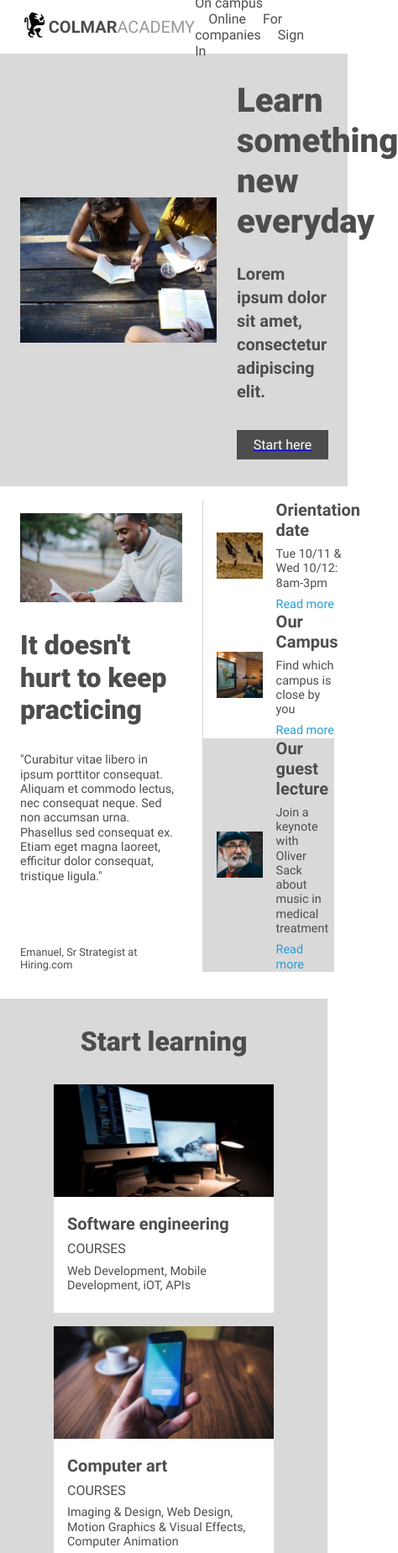
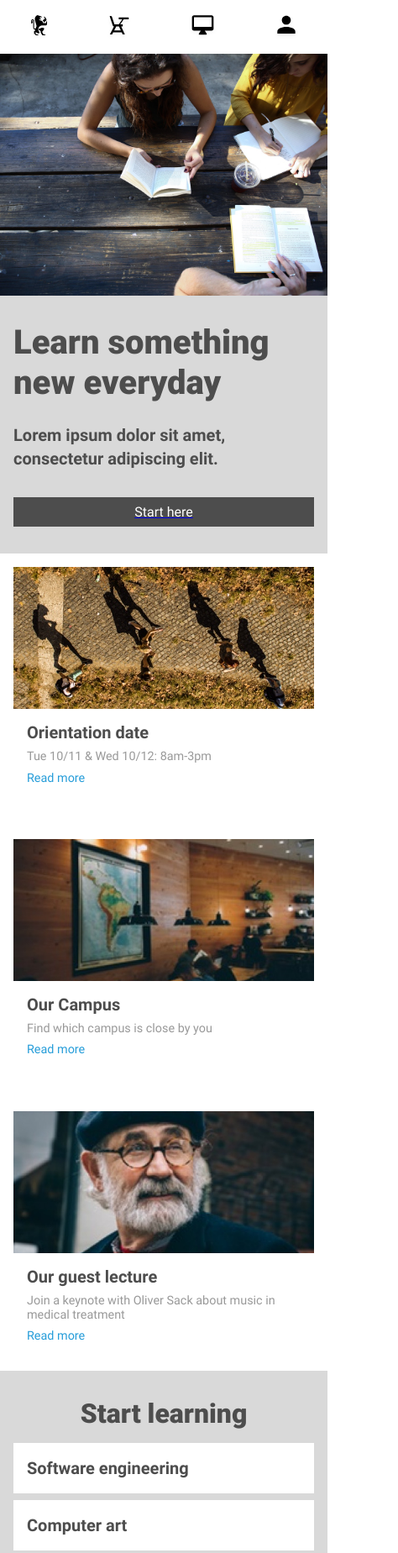
Before and after one commit to eddy-wa/colmar, a plain HTML site: page index.html in a window 390 px wide. Shown: the top 1849 px of the page at 84% size, 474 px wide, since content can reach past the window. Drawn offline with Linux system fonts and the light colour scheme.

Commit message:
Complete wireframe mockup.

```diff
--- a/index.html
+++ b/index.html
@@ -12,25 +12,32 @@
 
     <header>
 
-      <img src="./resources/images/ic-logo.svg">
+      <img src="./resources/images/ic-logo.svg" alt="Logo">
       <span class="heavy">Colmar</span><span class="light">Academy</span>
 
-      <nav>
+      <nav class="desktop">
         <a href="#">On campus</a>
         <a href="#">Online</a>
         <a href="#">For companies</a>
         <a href="#">Sign In</a>
       </nav>
 
+      <nav class="mobile">
+        <img src="./resources/images/ic-logo.svg" alt="Logo">
+        <a href="#"><img src="./resources/images/ic-on-campus.svg" alt="Logo"></a>
+        <a href="#"><img src="./resources/images/ic-online.svg" alt="Logo"></a>
+        <a href="#"><img src="./resources/images/ic-login.svg" alt="Logo"></a>
+      </nav>
+
     </header>
 
     <main>
 
-      <div id="attract">
+      <section id="attract">
 
         <div class="attract container">
 
-          <img src="./resources/images/banner.jpg">
+          <img src="./resources/images/banner.jpg" alt="Students studying">
           <div class="attract-cta">
             <h2>Learn something new everyday</h2>
             <span>Lorem ipsum dolor sit amet, consectetur adipiscing elit.</span>
@@ -42,158 +49,173 @@
           </div>
 
         </div>
-      </div>
+      </section>
 
-      <div id="overview">
+      <section id="overview">
 
         <div class="articles container">
 
           <!-- the main story in this section -->
-          <div class="major article">
-            <img src="./resources/images/information-main.jpg">
+          <article class="major">
+            <img src="./resources/images/information-main.jpg" alt="Main Article Photo">
             <h1>It doesn't hurt to keep practicing</h1>
             <p>"Curabitur vitae libero in ipsum porttitor consequat. Aliquam et commodo lectus, nec consequat neque. Sed non accumsan urna. Phasellus sed consequat ex. Etiam eget magna laoreet, efficitur dolor consequat, tristique ligula."</p>
             <span>Emanuel, Sr Strategist at Hiring.com</span>
-          </div>
+          </article>
 
           <!-- the minor articles in this section -->
           <div class="minor-articles">
 
-            <div class="minor article">
-              <img src="./resources/images/information-orientation.jpg">
+            <article class="minor">
+              <img src="./resources/images/information-orientation.jpg" class="desktop" alt="Orientation Photo">
+              <img src="./resources/images/information-orientation-mobile.jpg" class="mobile" alt="Orientation Photo">
               <div class="details">
                 <h3>Orientation date</h3>
                 <p>Tue 10/11 & Wed 10/12: 8am-3pm</p>
                 <a href="#">Read more</a>
               </div>
-            </div>
+            </article>
 
-            <div class="minor article">
-              <img src="./resources/images/information-campus.jpg">
+            <article class="minor">
+              <img src="./resources/images/information-campus.jpg" class="desktop" alt="Campus Photo">
+              <img src="./resources/images/information-campus-mobile.jpg" class="mobile" alt="Campus Photo">
               <div class="details">
                 <h3>Our Campus</h3>
                 <p>Find which campus is close by you</p>
                 <a href="#">Read more</a>
               </div>
-            </div>
+            </article>
 
-            <div class="minor article">
-              <img src="./resources/images/information-guest-lecture.jpg">
+            <article class="minor">
+              <img src="./resources/images/information-guest-lecture.jpg" class="desktop" alt="Guest Photo">
+              <img src="./resources/images/information-guest-lecture-mobile.jpg" class="mobile" alt="Guest Photo">
               <div class="details">
                 <h3>Our guest lecture</h3>
                 <p>Join a keynote with Oliver Sack about music in medical treatment</p>
                 <a href="#">Read more</a>
               </div>
-            </div>
+            </article>
 
           </div>
         </div>
-      </div>
+      </section>
       <!-- end of overview section -->
 
-      <div id="subjects">
+      <section id="subjects">
 
         <h1>Start learning</h1>
 
         <div class="subjects container">
 
+          <a href="#">
             <div class="subject">
-            <img src="./resources/images/course-software.jpg">
+              <img src="./resources/images/course-software.jpg" alt="Software Courses">
               <div class="subject-text">
                 <h3>Software engineering</h3>
                 <h4>Courses</h4>
                 <p>Web Development, Mobile Development, iOT, APIs</p>
               </div>
             </div>
+          </a>
 
+          <a href="#">
             <div class="subject">
-            <img src="./resources/images/course-computer-art.jpg">
+              <img src="./resources/images/course-computer-art.jpg" alt="Computer Art Courses">
               <div class="subject-text">
                 <h3>Computer art</h3>
                 <h4>Courses</h4>
                 <p>Imaging & Design, Web Design, Motion Graphics & Visual Effects, Computer Animation</p>
               </div>
             </div>
+          </a>
 
+          <a href="#">
             <div class="subject">
-            <img src="./resources/images/course-design.jpg">
+              <img src="./resources/images/course-design.jpg" alt="Design Courses">
               <div class="subject-text">
                 <h3>Design</h3>
                 <h4>Courses</h4>
                 <p>User Experience Design, User Research, Visual Design</p>
               </div>
             </div>
+          </a>
 
+          <a href="#">
             <div class="subject">
-            <img src="./resources/images/course-data.jpg">
+              <img src="./resources/images/course-data.jpg" alt="Data Courses">
               <div class="subject-text">
                 <h3>Data</h3>
                 <h4>Courses</h4>
                 <p>Data Science, Big Data, SQL, Data Visualization</p>
               </div>
             </div>
+          </a>
 
+          <a href="#">
             <div class="subject">
-            <img src="./resources/images/course-business.jpg">
+              <img src="./resources/images/course-business.jpg" alt="Business Courses">
               <div class="subject-text">
                 <h3>Business</h3>
                 <h4>Courses</h4>
                 <p>Product Development, Business Development, Startup</p>
               </div>
             </div>
+          </a>
 
+          <a href="#">
             <div class="subject">
-            <img src="./resources/images/course-marketing.jpg">
+              <img src="./resources/images/course-marketing.jpg" alt="Marketing Courses">
               <div class="subject-text">
                 <h3>Marketing</h3>
                 <h4>Courses</h4>
                 <p>Analytics, Content Marketing, Mobile Marketing</p>
               </div>
             </div>
+          </a>
 
         </div>
 
-      </div>
+      </section>
 
-      <div id="thesis">
+      <section id="thesis">
 
         <h1>Thesis exhibit</h1>
 
         <div class="articles container">
 
           <!-- the main story in this section -->
-          <div class="major article">
+          <article class="major">
             <video src="./resources/videos/thesis.mp4" controls>
               Your browser does not support this video.
             </video>
             <h3>Reimagine urban</h3>
             <p>"Curabitur vitae libero in ipsum porttitor consequat. Aliquam et commodo lectus, nec consequat neque. Sed non accumsan urna. Phasellus sed consequat ex. Etiam eget magna laoreet, efficitur dolor consequat, tristique ligula."
-          </div>
+          </article>
 
           <!-- the minor articles in this section -->
           <div class="minor-articles">
 
-            <div class="minor article">
-              <img src="./resources/images/thesis-fisma.jpg">
+            <article class="minor">
+              <img src="./resources/images/thesis-fisma.jpg" alt="Article Photo">
               <div class="details">
                 <h3>Fisma: Design and Prototype</h3>
                 <p>Designer showcase of new prototype product</p>
               </div>
-            </div>
+            </article>
 
-            <div class="minor article">
-              <img src="./resources/images/thesis-now-and-then.jpg">
+            <article class="minor">
+              <img src="./resources/images/thesis-now-and-then.jpg" alt="Article Photo">
               <div class="details">
                 <h3>Now and then</h3>
                 <p>Research study about New York</p>
               </div>
-            </div>
+            </article>
 
           </div>
 
         </div>
 
-      </div>
+      </section>
 
     </main>
 
--- a/resources/css/styles.css
+++ b/resources/css/styles.css
@@ -1,3 +1,5 @@
+/* Universal Styling */
+
 html {
   font-size: 16px;
 }
@@ -28,12 +30,26 @@ h3 {
 }
 
 h4 {
-    text-transform: uppercase;
-    padding: 0.5rem 0;
+  text-transform: uppercase;
+  padding: 0.5rem 0;
+  color: hsla(0,0%,60%,1);
 }
 
 p {
   font-size: .9rem;
+  color: hsla(0,0%,60%,1);
+}
+
+.mobile {
+  display: none;
+}
+
+.container {
+  display: flex;
+  max-width: 1200px;
+  justify-content: flex-start;
+  align-items: stretch;
+  margin: 0 auto;
 }
 
 /* Header Section */
@@ -81,16 +97,49 @@ header span.light {
   color: hsla(0,0%,60%,1)
 }
 
-.container {
-  display: flex;
-  justify-content: flex-start;
-  align-items: stretch;
+@media only screen and (max-width:720px) {
+
+  header {
+    padding: 0;
+  }
+
+  header img, header span {
+    display: none;
+  }
+
+  nav.desktop {
+    display: none;
+  }
+
+  nav.mobile {
+    width: 100%;
+    display: flex;
+    align-items: center;
+    justify-content: space-around;
+    margin: 0;
+  }
+
+  nav.mobile a{
+    margin: 0;
+    height: 2rem;
+  }
+
+  nav.mobile img {
+    display: inline-block;
+    margin: auto 0;
+    height: 2rem;
+    width: auto;
+  }
+
 }
 
 /* Attract Section */
 
+#attract {
+  background-color: hsla(0,0%,85%,1);
+}
+
 .attract.container {
-  background-color: hsla(0,0%,85%,1);
   padding: 2rem 0 2rem 1.5rem;
   width: 100%;
   align-items: center;
@@ -123,6 +172,27 @@ header span.light {
   color:white;
 }
 
+@media only screen and (max-width:720px) {
+
+  .attract.container {
+    flex-direction: column;
+    padding: 0;
+  }
+
+  .attract.container img {
+    width: 100%;
+  }
+
+  .attract-cta {
+    box-sizing: border-box;
+    width: 100%;
+    padding: 2rem 1rem;
+    display: inline-flex;
+    flex-direction: column;
+  }
+
+}
+
 /* Overview Section */
 
 .articles.container {
@@ -132,7 +202,7 @@ header span.light {
   height: 100%;
 }
 
-.major.article {
+article.major {
   box-sizing: border-box;  height: auto;
   width: 60%;
   padding: 1rem 1rem 0 1rem;
@@ -142,12 +212,12 @@ header span.light {
   justify-content: flex-start;
 }
 
-.major.article img {
+article.major img {
   width: 100%;
   height: auto;
 }
 
-.major.article span {
+article.major span {
   display: block;
   font-size: .8rem;
   margin-top: auto;
@@ -162,40 +232,89 @@ header span.light {
 
 }
 
-#overview .minor.article:last-child {
+#overview article.minor:last-child {
   background-color: hsla(0,0%,85%,1);
 }
 
-.minor.article {
+article.minor {
   display: flex;
   flex-direction: row;
   align-items: center;
 }
 
-.minor.article img {
+article.minor img {
   width: 35%;
   height: auto;
   padding: 1rem;
 }
 
-.minor.article .details {
+article.minor .details {
+  box-sizing: border-box;
+  width: 65%;
   display: flex;
   flex-direction: column;
   align-items: flex-start;
   justify-content: center;
-  padding-right: 2rem;
+  padding: 1rem 2rem 1rem 0;
 }
 
-.minor.article p {
+article.minor p {
   margin: .5rem 0;
   font-size: .9rem;
 }
 
-.minor.article a {
+article.minor a {
   font-size: .9rem;
   color: hsla(200,70%,50%,1);
   text-decoration: none;
 }
+
+@media only screen and (max-width:720px) {
+
+  #overview .articles.container {
+    padding: 0;
+  }
+
+  #overview article.major {
+    display: none;
+  }
+
+  #overview .minor-articles {
+    width: 100%;
+    padding: 0;
+    border: 0;
+  }
+
+  #overview article.minor {
+    flex-direction: column;
+    align-items: flex-start;
+    padding: 1rem 1rem 2rem 1rem;
+  }
+
+  #overview article.minor img.desktop {
+    display: none;
+  }
+
+  #overview article.minor img.mobile {
+    display: block;
+    box-sizing: border-box;
+    width: 100%;
+    padding: 0;
+  }
+
+  #overview article.minor .details {
+    box-sizing: border-box;
+    width: 100%;
+    padding: 1rem;
+  }
+
+  #overview article.minor:last-child {
+    background-color: hsla(0,0%,100%,1);
+    padding-bottom: 1rem;
+  }
+}
+
+/* Subjects Section */
 
 #subjects {
   background-color: hsla(0,0%,85%,1);
@@ -212,10 +331,16 @@ header span.light {
   justify-content: center;
 }
 
+#subjects a {
+  text-decoration: none;
+  background-color: white;
+  padding-bottom: 1.5rem;
+  margin: 0 1rem 1rem 1rem;
+  line-height: 1.4;
+}
+
 .subject {
   max-width: 272px;
-  margin: 0 1rem 1rem 1rem;
-  background-color: hsla(0,0%,100%,1);
 }
 
 .subject img {
@@ -224,8 +349,43 @@ header span.light {
 }
 
 .subject-text {
-  padding: 1rem 1rem 1.5rem 1rem;
+  padding: 1rem 1rem 0 1rem;
 }
+
+@media only screen and (max-width:720px) {
+
+  #subjects h1 {
+    padding-bottom: 0.75rem;
+  }
+
+  #subjects img, #subjects h4, #subjects p {
+    display: none;
+  }
+
+  .subjects.container {
+    flex-flow: column nowrap;
+    padding: 0 1rem 1.75rem 1rem;
+  }
+
+  #subjects a {
+    background-color: white;
+    padding: 0;
+    margin: 0.25rem 0;
+  }
+
+  .subject {
+    max-width: auto;
+    width: 100%;
+  }
+
+  .subject-text {
+    padding: 1rem;
+  }
+
+}
+
+/* Thesis Section */
+/* Most of the code to drive article alignment is located in the Overview section */
 
 #thesis h1 {
   text-align: center;
@@ -237,13 +397,37 @@ header span.light {
   height: auto;
 }
 
-#thesis .major.article h3 {
+#thesis article.major h3 {
   padding: 1.5rem 0 .5rem 0;
 }
 
-#thesis .minor.article:first-child{
+#thesis article.minor:first-child{
   background-color: hsla(0,0%,85%,1);
 }
+
+@media only screen and (max-width:720px) {
+
+  #thesis .articles.container {
+    padding: 0;
+  }
+
+  #thesis h1 {
+    padding-bottom: 1rem;
+  }
+
+  #thesis article.major {
+    width: 100%;
+    padding: 0;
+    margin: 0 0 1.5rem 0;
+  }
+
+  #thesis .minor-articles, #thesis h3, #thesis p {
+    display: none;
+  }
+
+}
+
+/* Footer Section */
 
 footer {
   border-top: 1px solid hsla(0,0%,80%,1);
@@ -264,3 +448,16 @@ footer nav {
   display: inline;
   float: right;
 }
+
+@media only screen and (max-width:720px) {
+
+  footer {
+    border-top: 0;
+    padding: 1rem 0;
+  }
+
+  footer a, footer nav {
+    display: none;
+  }
+
+}
```
Lines whose indentation alone changed are shown as unchanged.
